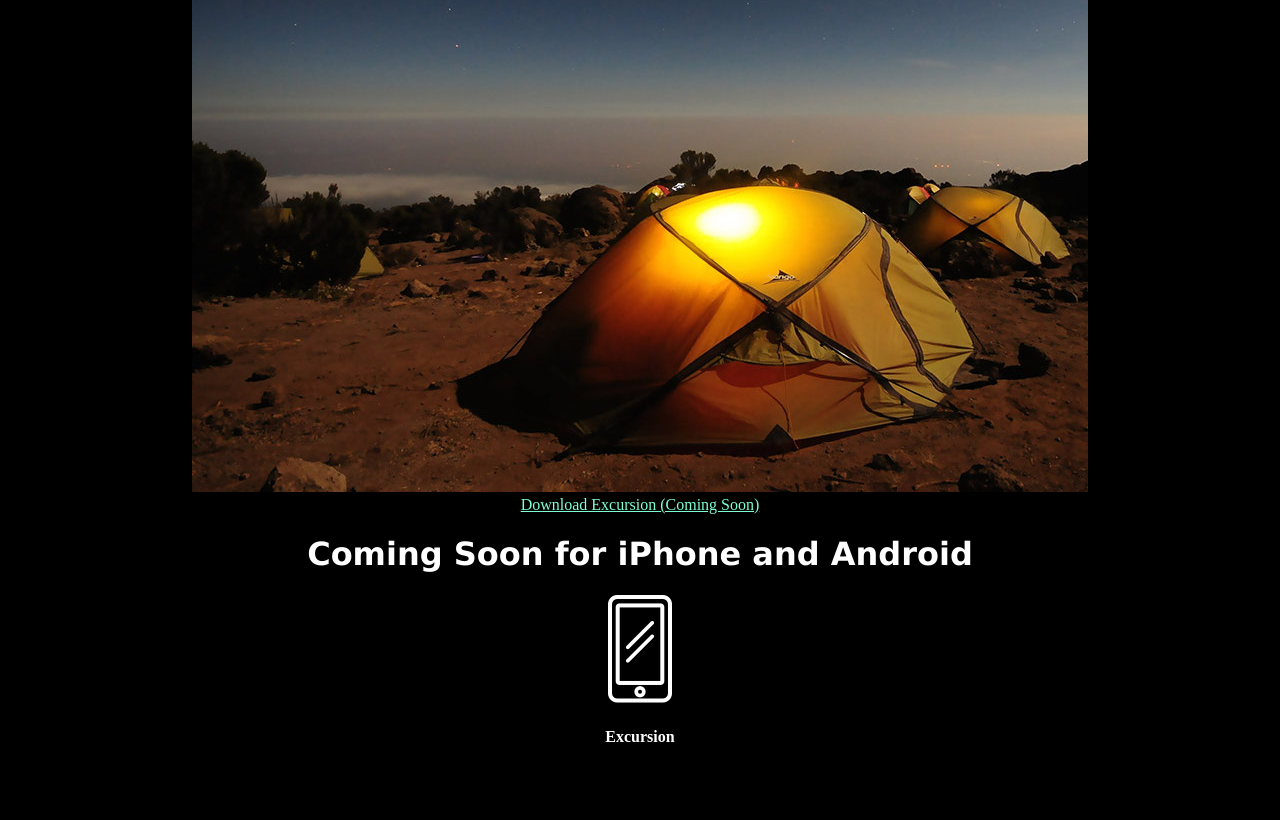
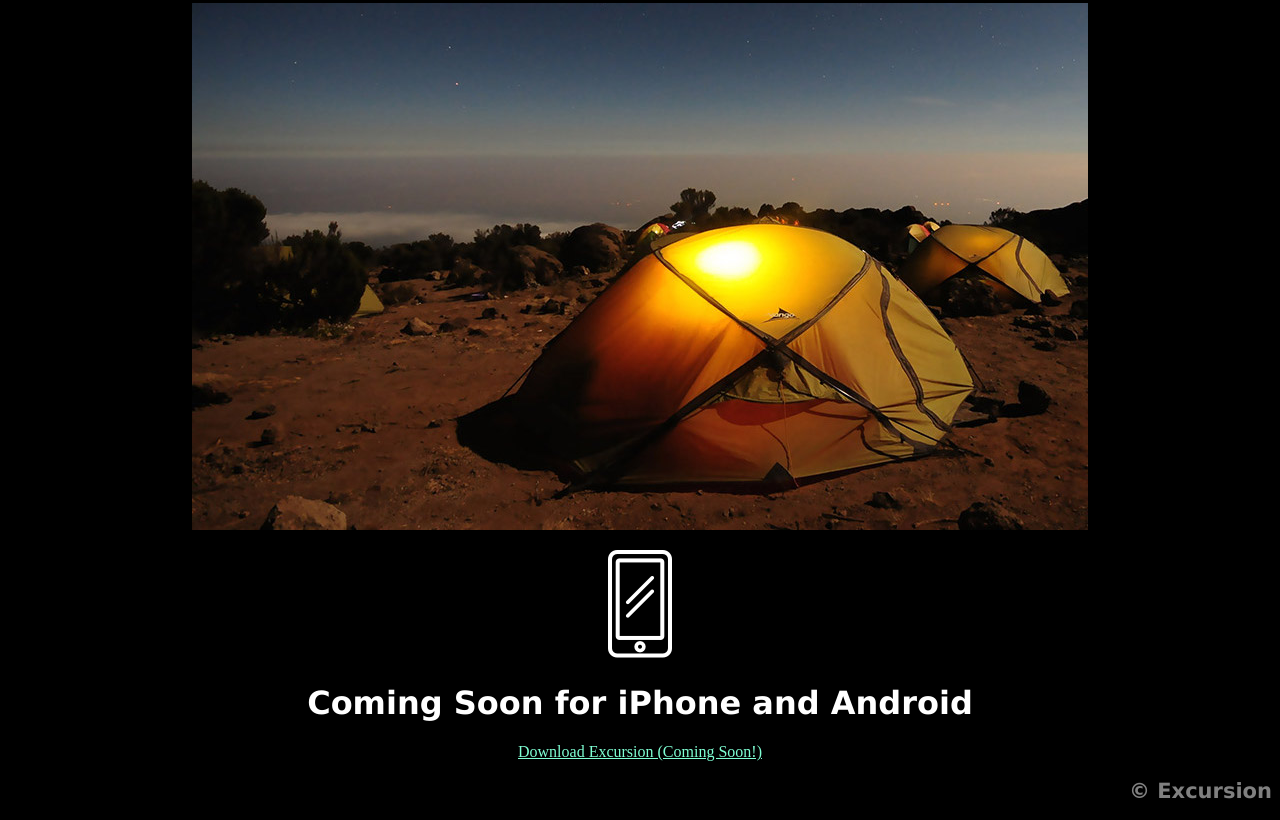
Before and after one commit to KodiBearGit/excursion, a plain HTML site: page index.html in a window 1280 px wide. Shown: the part 416-1236 px from the top of the page. Before the commit the page ends 1183 px from the top, so only its background shows below. Drawn offline with Linux system fonts and the light colour scheme.

Commit message:
minor changes to appearance and styling

```diff
--- a/index.html
+++ b/index.html
@@ -9,7 +9,7 @@
         <header>
             <h1>Discover hidden places in the world around you</h1>
             <nav>
-                <span><a href="#Download">Download Excursion (Coming Soon)</a></span>
+                <span><a href="#Download">Download Excursion (Coming Soon!)</a></span>
             </nav>
             <video playsinline autoplay muted loop>
                 <source src="resources/videos/excursion.mp4" type="video/mp4">
@@ -20,16 +20,16 @@
         <div class="Info">
             <h1>Your personal travel guide</h1>
             <h2>Excursion remembers places you like, and reccomends new points of interest around you</h2>
-            <img src="resources/images/camp.jpg" alt="camp site">
+            <p><img src="resources/images/camp.jpg" alt="camp site"></p>
+            <p><img src="resources/images/phone.png" alt="cell phone"></p>
+            <h1>Coming Soon for iPhone and Android</h1>
             <nav>
-                <span><a href="#Download">Download Excursion (Coming Soon)</a></span>
+                <span><a href="#Download">Download Excursion (Coming Soon!)</a></span>
             </nav>
-            <h1>Coming Soon for iPhone and Android</h1>
-            <img src="resources/images/phone.png" alt="cell phone">
         </div>
 
         <footer>
-            <h4>Excursion</h4>
+            <h2>&copy Excursion</h2>
         </footer>
     </body>
 </html>
--- a/resources/css/style.css
+++ b/resources/css/style.css
@@ -4,15 +4,29 @@ body {
     text-align: center;
 }
 
-a {
+nav span a {
     color: aquamarine;
     font-size: 16px;
 }
-h1 {
+
+h1, h2 {
     font-family: Verdana, sans-serif;
 }
-
-Discovery h1 {
+header h1 {
     font-weight: Normal;
     font-size: 50px;
 }
+
+Info h1 {
+    font-weight: 300;
+    font-size: 42px;
+}
+
+h2 {
+ color: gray;
+ font-size: 21px;
+}
+
+footer  h2 {
+    text-align: right;
+}
```
